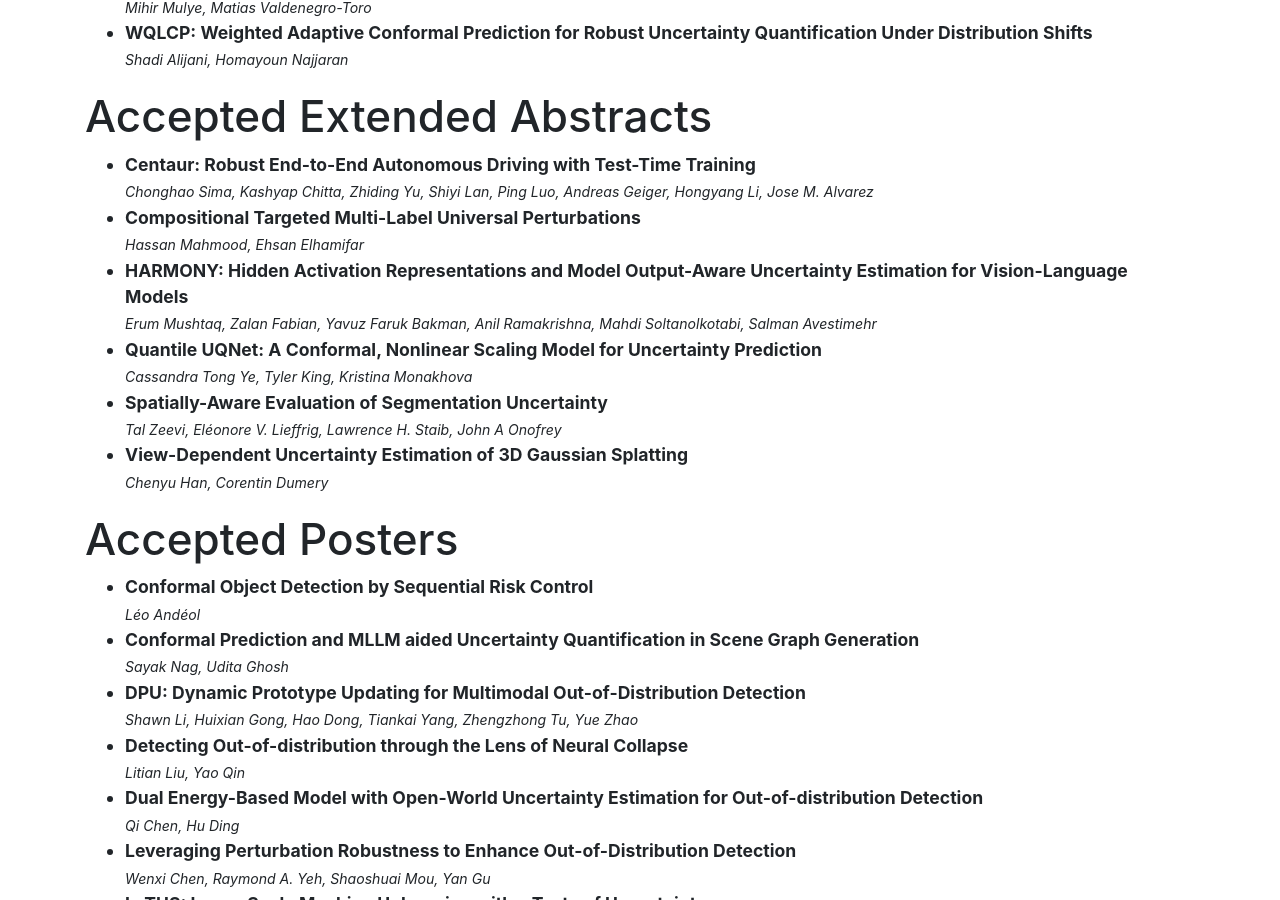
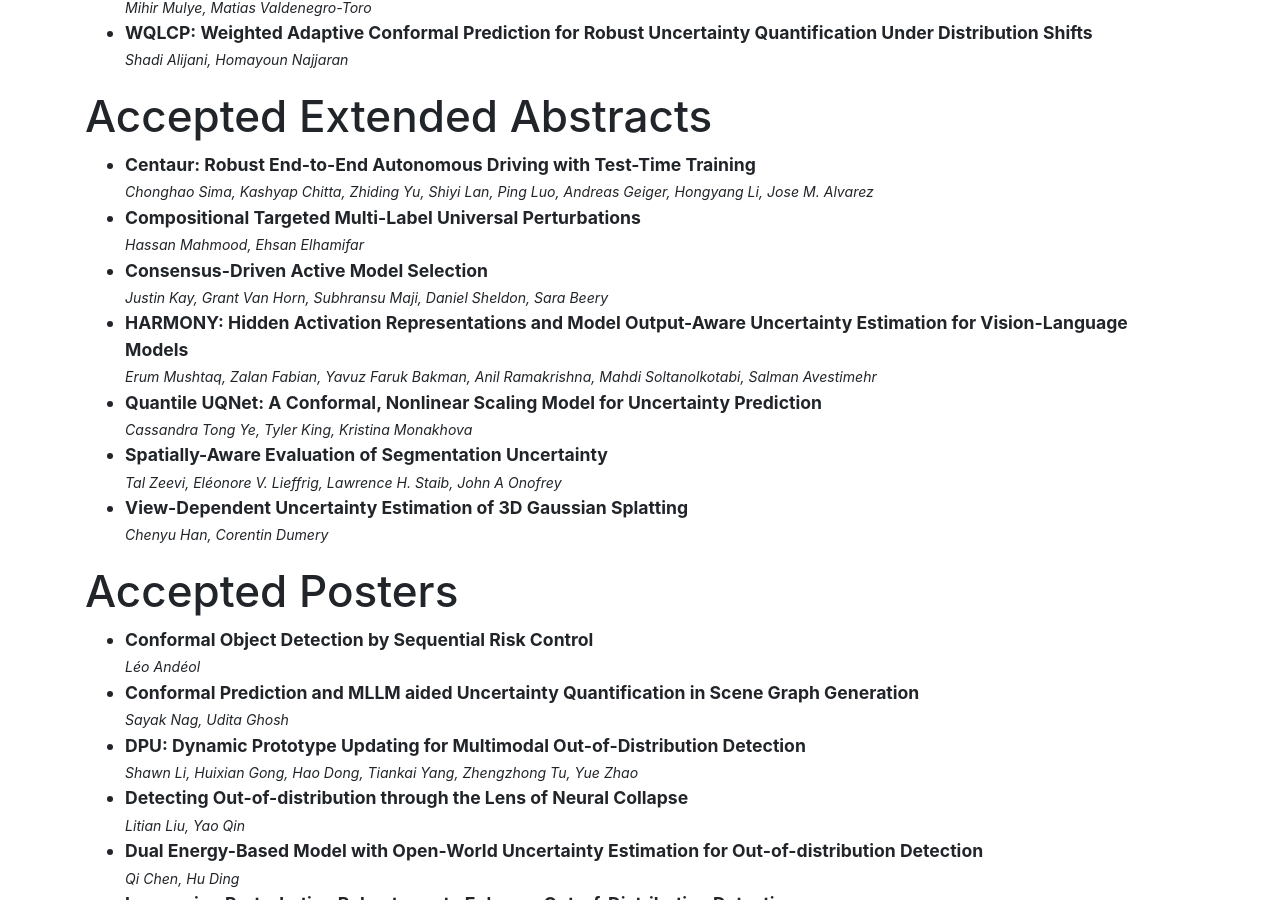
Before and after one commit to Uncertainty-CV/2025, a Jekyll site: the page built from _pages/papers.md, in a window 1280 px wide and 900 px high, scrolled down 769 px. Built offline with Jekyll 4.4.1, drawn with Linux system fonts in a browser that asks for light colours.

Commit message:
add missing paper

```diff
--- a/_data/papers.yml
+++ b/_data/papers.yml
@@ -1,3 +1,7 @@
+- title: "Consensus-Driven Active Model Selection"
+  authors: Justin Kay, Grant Van Horn, Subhransu Maji, Daniel Sheldon, Sara Beery
+  type: abstract
+
 - title: Improving Optical Flow and Stereo Depth Estimation by understanding learning difficulties
   authors: Jisoo Jeong, Hong Cai, Jamie Menjay Lin, Fatih Porikli
   type: full
```
